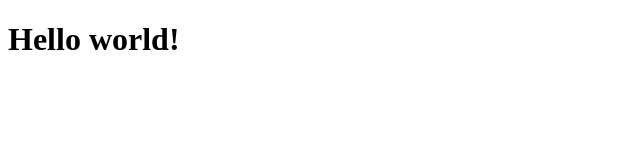
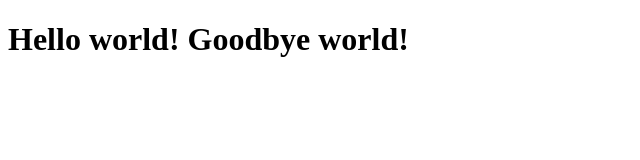
Before and after one commit to amygtownsend/feature-branch-PRs-demo, a plain HTML site: page index.html in a window 1280 px wide. Shown: the whole page, without its empty margins (0-640 px from the left). Drawn offline with Linux system fonts and the light colour scheme.

Commit message:
Tweak: change copy in index.html

```diff
--- a/index.html
+++ b/index.html
@@ -7,6 +7,6 @@
     <title>Title</title>
 </head>
 <body>
-    <h1>Hello world!</h1>
+    <h1>Hello world! Goodbye world!</h1>
 </body>
 </html>
```
